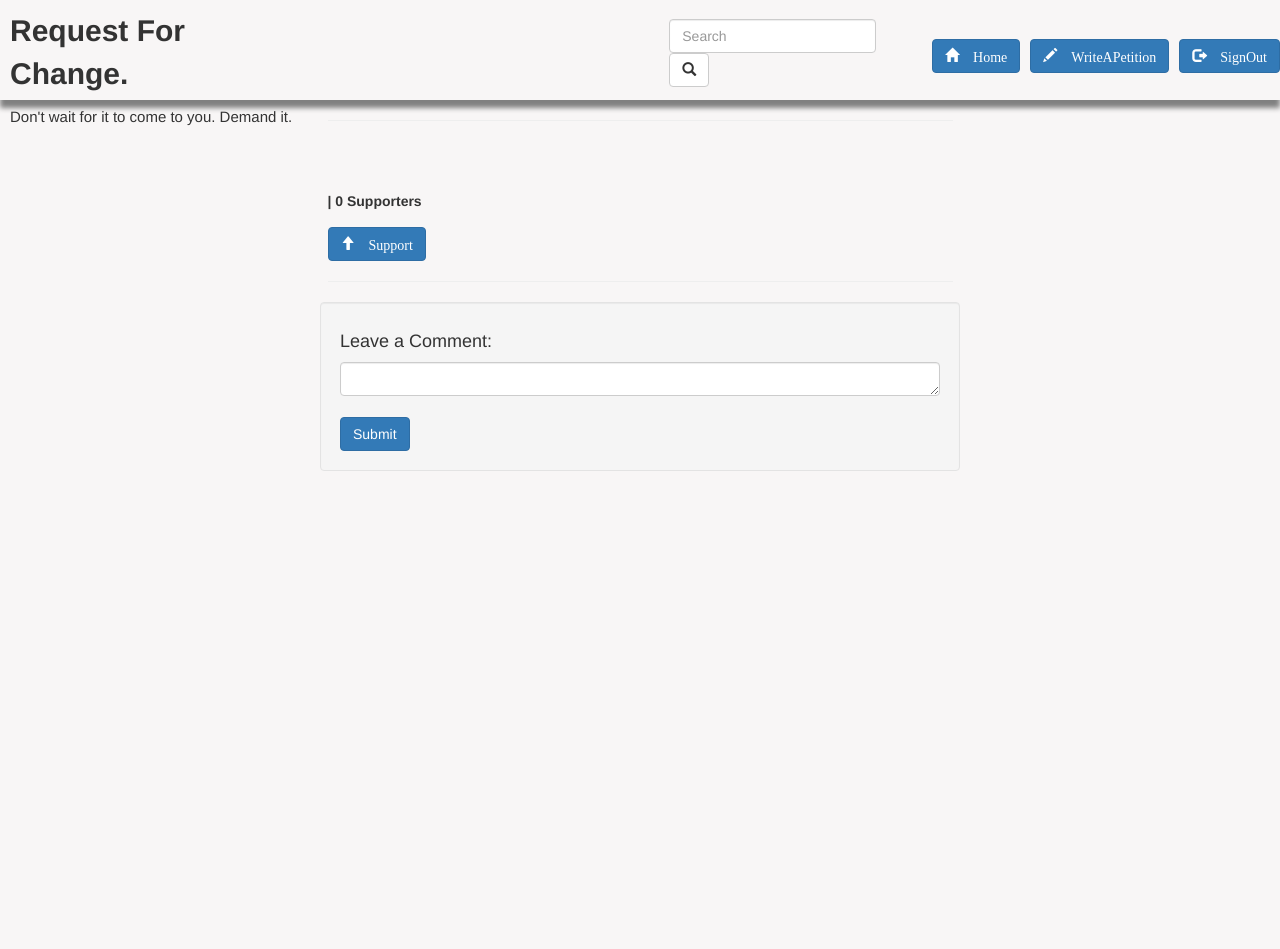
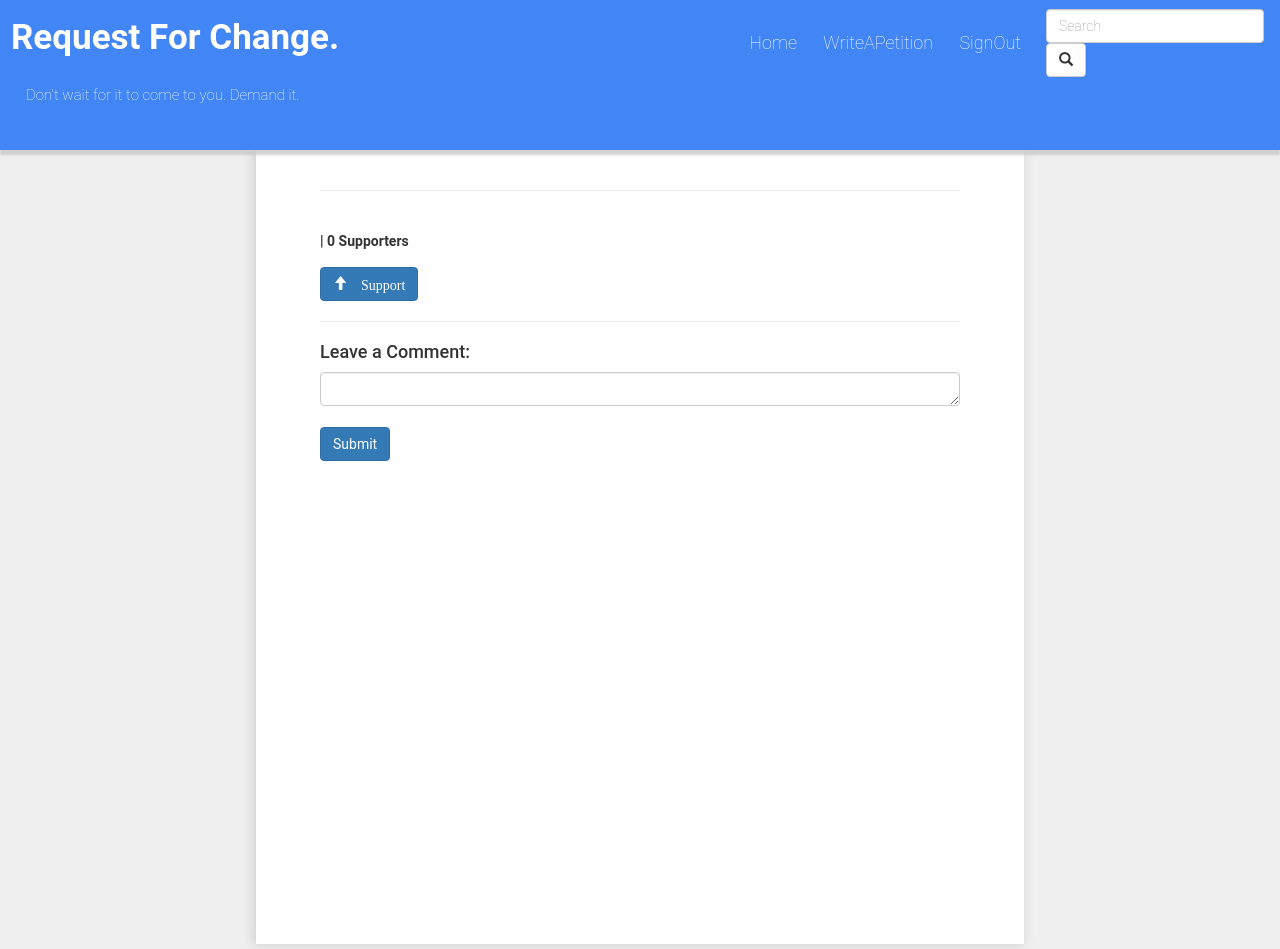
Before and after one commit to deshanadesai/RequestForChange, a Flask app: template requestforchange/templates/showpost.html in a window 1280 px wide. Before the commit the page ends 471 px from the top, so only its background shows below. Run offline with Flask 2, Linux system fonts and the light colour scheme; the template is opened without the code that fills it, so the values that code supplies are empty; some libraries are stand-ins or nearby versions.

Commit message:
A lot of it is materialised.

```diff
--- /dev/null
+++ b/requestforchange/static/css/custom-css-showpost.css
@@ -0,0 +1,70 @@
+.navbar{
+	height: 150px;
+	background-color: rgb(66, 133, 244);
+	box-shadow: 0px 5px 2px rgba(200,200,200,0.8);
+	border-radius: 0px;
+	font-size: 18px;
+	font-weight: 200;
+	color: white;
+}
+
+.navbar-title{
+	padding-left: 10px;
+	width:60vh;
+	font-size: 35px;
+	font-weight: 600;
+}
+
+.navbar-subtitle{
+	font-size: 15px;
+	font-weight: 100;
+	padding-left: 25px
+}
+
+.navbar-element{
+	padding: 10px;
+
+	color: white;
+}
+div.showpost-container{
+	height: 100%;
+	width: 100%;
+	margin-top: -2%;
+	display: inline-block;
+}
+
+div.left{
+	height: 100%;
+	width: 20%;
+	float: left;
+}
+div.center{
+	box-shadow: -2px 0px 10px 1px rgba(200,200,200,0.8);
+	width: 60%;
+	background-color: white;
+	height: 100%;
+	padding-left: 5%;
+	padding-top: 2%;
+	padding-right: 5%;
+	float: left;
+}
+
+div.right{
+	width: 20%;
+	height: 100%;
+	float: left;
+}
+
+.post-title{
+
+}
+
+body{
+	font-family: 'Roboto';
+	height: 100%;
+	background-color: #efefef;
+}
+
+html{
+	height: 100%;
+}
--- a/requestforchange/templates/showpost.html
+++ b/requestforchange/templates/showpost.html
@@ -13,128 +13,54 @@
   <!-- Bootstrap Core CSS -->
   <link href="{{ url_for('static', filename = 'css/bootstrap.min.css') }}" rel="stylesheet">
 
-      <!-- Custom CSS -->
-      <style>
-        body {
-          padding-top: 50px;
-          /* Required padding for .navbar-fixed-top. Remove if using .navbar-static-top. Change if height of navigation changes. */
-        }
-      </style>
+  <link href="{{ url_for('static', filename = 'css/custom-css-showpost.css') }}" rel = "stylesheet">
 
-      <style>
-        body {
-          padding-top: 0px;
-          background: #F8F6F6;
+  <link href="{{ url_for('static', filename = 'fonts/font-roboto/roboto.html') }}" rel="import">
 
-          /* Required padding for .navbar-fixed-top. Remove if using .navbar-static-top. Change if height of navigation changes. */
-        }
-        div.divclass{
-          position:relative;
-          display: inline;
-          padding: 8px;
-          float: right;
-        }
-        div.formwala{
-         float: left;
-         padding: 7px;
-       }
-       div.filters{
-        float:right;
-        background-color: white;
-        padding: 15px;
-        padding-left: 30px;
-        padding-right: 30px;
-        margin-right: 10%;
-        border: 1px solid rgba(0,0,0,0.1);
-        margin-top: 2%;
-        border-radius: 10px;
-      }
-      div.navbar-dubba{
-        height: 100px;
-        box-shadow: 0px 8px 5px gray;
-      }
-      .title-new{
-        font-size: 30px;
-        margin-top: 5px;
-        font-weight: bold;
-        padding: 10px;
-      }
-      .subtitle-new{
-        font-size: 15px;
-        margin-top: 0px;
-        padding-left: 10px;
-      }
-      .list-filters{
-        list-style-type: none;
-        margin-left: -30px;
-      }
-      .requests-list{
-        width: 50%;
-        margin-bottom: 20px;
-        margin-left: 10%;
-        margin-top: 2%;
-        background-color: #fdfdfd;
-        border-radius: 10px;
-        border: 1px solid rgba(0,0,0,0.1);
-        -webkit-box-shadow: 0 1px 1px rgba(0, 0, 0, .05);
-        box-shadow: 0 1px 1px rgba(0, 0, 0, .05);
-      }
-      .trwala{
-        width: 100%;
-      }
-      .comment-list{
-        background: white;
-        border-radius: 5px;
-        padding: 2px 10px;
-        margin: 5px 0;
-        border: 1px solid #ddf;
-      }
-
-    </style>
 </head>
 
 <body>
-    <div class = "navbar-dubba">
+  <nav class = "navbar">
     <table>
       <tr>
-          <td class = "title-new">
-            Request For Change.
+        <td class = "navbar-title">
+          <p> Request For Change.</p>
         </td>
-          <td width="27%"></td>
+        <td width="30%"></td>
+        <td ><a class="navbar-element" onclick="window.location.href='/show';">  Home  </a>
+        </td>
+        <td width="10px"></td>
+        <td><a class="navbar-element" onclick="window.location.href='/change';">  WriteAPetition  </a>
+        </td>
+        <td width="10px"></td>
+        <td><a class="navbar-element" onclick="window.location.href='/logout';">SignOut</a>
+        </td>
         <td>
           <form class="navbar-form" role="search" method = "POST" action = "{{ url_for('search') }}">
             <input type="text" class="form-control" placeholder="Search" name="srch-term" id="srch-term">
             <button  class="btn btn-default" type="submit" ><span class="glyphicon glyphicon-search"></span></button>
           </form>
         </td>
-          <td ><button type="button" class="btn btn-primary" onclick="window.location.href='/show';"><span class="glyphicon glyphicon-home"/>  Home</button></td>
-          <td width="10px"></td>
-          <td><button type="button" class="btn btn-primary" onclick="window.location.href='/change';"><span class="glyphicon glyphicon-pencil"/> WriteAPetition</button></td>
-          <td width="10px"></td>
-          <td><button type="button" class="btn btn-primary" onclick="window.location.href='/logout';"><span class="glyphicon glyphicon-log-out"/> SignOut</button>  </td>
       </tr>
       <tr>
-          <td class = "subtitle-new">Don't wait for it to come to you. Demand it.</td>
+        <td class = "navbar-subtitle">Don't wait for it to come to you. Demand it.</td>
       </tr>
     </table>
+  </nav>
+
+  <div class = "showpost-container">
+    <div class = "left">
     </div>
-
-    <div class = "panel-wala">
-    <div class="row">
-      <div class="page-header col-md-offset-3 col-md-6 text-center">
+    <div class = "center">
+    <div class = "post-title">
         <h1>{{ post.title }}</h1>
         <hr>
         {% if post.subtitle %}
         <h2> {{ post.subtitle }} </h2>
         {% endif %}
       </div>
-    </div>
-    <div class="row">
-      <div class="col-md-offset-3 col-md-6 text-center">
-        <p>{{ post.content }}</p><br><br>
-      </div>
+      <p>{{ post.content }}</p><br>
 
-      <div class="col-md-offset-3 col-md-6 pull-left"
       <p><b>{{ post.date.strftime('%Y-%m-%d') }} | {{ post.supporters.split()|length }} Supporters</p></b>
       <div class = "">
         <button type="button" class="btn btn-primary" onclick="window.location.href='/upvote/{{ post.id }}';"><span class="glyphicon glyphicon-arrow-up"/>  Support</button>
@@ -149,15 +75,11 @@
           <span style="font-size:12px; font-weight:600">{{ comment.user_id }} on {{ comment.date.strftime('%Y-%m-%d') }}</span>
           <span style="display:block">{{ comment.content }}</span>
         </p>
-
       </div>
       {% endfor %}
       {% endif %}
-    </p>
-  </div>
-</div>
 
-<div class="well col-md-offset-3 col-md-6 pull-left">
+      <div class = "add-comment">
         <h4>Leave a Comment:</h4>
         <form role="form" method = "POST" action="{{ url_for('addcomment') }}">
           <div class="form-group">
@@ -168,8 +90,9 @@
         </form>
       </div>
     </div>
-<!-- /.container -->
-
+    <div class = "right">
+    </div>
+  </div>
   <!-- jQuery Version 1.11.1 -->
   <script src="{{ url_for('static', filename='js/jquery.js') }}"></script>
 
```
Also changed, not shown: requestforchange/static/css/custom-css-change.css (added, +38 -0 lines), requestforchange/static/css/custom-css.css (+9 -1 lines), requestforchange/templates/change.html (+14 -83 lines), requestforchange/templates/requests.html (+0 -66 lines). Lines whose indentation alone changed are shown as unchanged.
